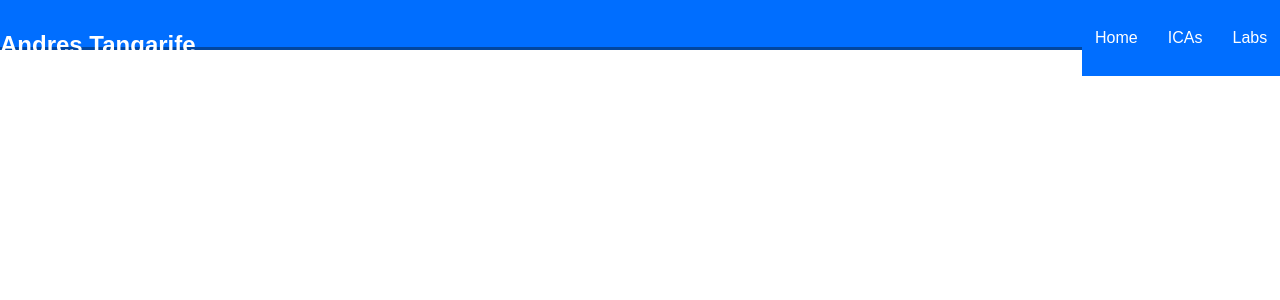
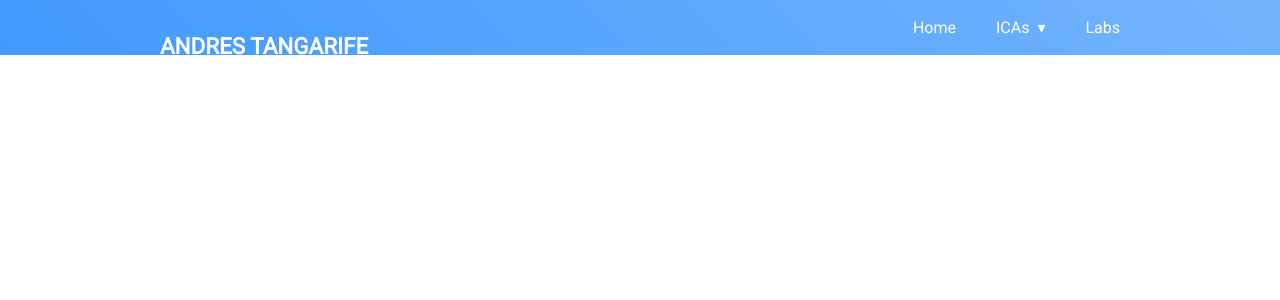
Before and after one commit to andresfelta95/CMPE2550, a PHP site: page / in a window 1280 px wide. Shown: the top 300 px of the page. Run offline with PHP 8.4, Linux system fonts and the light colour scheme.

Commit message:
Improvement on the landing page, need to fix bugs with the Nav bar

```diff
--- a/index.html
+++ b/index.html
@@ -8,18 +8,25 @@
     <title>Landing Page</title>
 </head>
 <body>
-    <header class="header">
-        <h2 class="logo"><a href="./">Andres Tangarife</a></h2>
+    <header class="navigation">
+        <div class="nav-container">
+            <h2 class="brand"><a href="./">Andres Tangarife</a></h2>
 
-        <a id="menu-toggle">&#9776</a>
-
-        <nav class="navbar">
-            <ul class="menu">
-                <li><a href="./">Home</a></li>
-                <li><a href="./ICAS/">ICAs</a></li>
-                <li><a href="./LABS/">Labs</a></li>
-            </ul>
-        </nav>
+            <nav class="navbar">
+                <div class="nav-mobile"><a id="navbar-toggle" href="#!"><span></span></a></div>
+                <ul class="nav-list">
+                    <li><a href="./">Home</a></li>
+                    <li>
+                        <a href="./ICAS/">ICAs</a>
+                        <ul class="navbar-dropdown">
+                            <li><a href="./ICAS/ICA01/ica01.php"></a></li>
+                            <li><a href="./ICAS/ICA02/index.php"></a></li>
+                        </ul>
+                    </li>
+                    <li><a href="./LABS/">Labs</a></li>
+                </ul>
+            </nav>
+        </div>
     </header>
 </body>
 </html>
--- a/style/style.css
+++ b/style/style.css
@@ -1,138 +1,154 @@
 /* General Style for main pages */
 /*----------------------------------------------*/
-/* Mobile format */
+@import url('https://fonts.googleapis.com/css?family=Roboto');
 body{
-    box-sizing: border-box;
     margin: 0;
-    padding: 0;
+     padding: 0;
+     font-family: 'Roboto', sans-serif;
 }
-html{
-    font-size: 100%;
-    font-family: "Nunito", Arial, sans-serif;
-    font-weight: normal;
-    line-height: 1.5;
+ .navigation {
+     height: 55px;
+     background: linear-gradient(45deg, #4199fe, #74b4fe);
 }
-a {
-    color: rgb(255, 0, 0);
-    opacity: 1;
-    text-decoration: none;
+ .brand {
+     position: absolute;
+     padding-left: 20px;
+     float: left;
+     line-height: 55px;
+     text-transform: uppercase;
+     font-size: 1.4em;
 }
-a:hover {
-    opacity: 0.85;
+ .brand a, .brand a:visited {
+     color: #ffffff;
+     text-decoration: none;
 }
-.header{
-    position: relative;
-    width: 100%;
-    background-color: rgb(0, 110, 255);
-    height: 50px;
-    line-height: 50px;
-    box-shadow: 0 -3px 0 rgb(2, 71, 160) inset;
+ .nav-container {
+     max-width: 1000px;
+     margin: 0 auto;
 }
-.wrap{
-    max-width: 960px;
-    margin: 0 auto;
+ nav {
+     float: right;
 }
-.logo{
-    font-family: inherit;
-    font-size: 1.5em;
-    margin-left: 1em;
+ nav ul {
+     list-style: none;
+     margin: 0;
+     padding: 0;
 }
-.logo a{
-    color: white;
-    text-decoration: none;
-    opacity: 1;
-    transition: 0.2s;
+ nav ul li {
+     float: left;
+     position: relative;
 }
-.logo a:hover{
-    opacity: 0.8;
+ nav ul li a,nav ul li a:visited {
+     display: block;
+     padding: 0 20px;
+     line-height: 55px;
+     color: #fff;
+     background: #262626 ;
+     text-decoration: none;
 }
-/*Mobile Menue*/
-#menu-toggle {
-    display: block;
-    position: absolute;
-    top: 0;
-    right: 1em;
-    color: white;
-    text-decoration: none;
-    font-weight: bold;
-    cursor: pointer;
-    opacity: 1;
-    padding: 0 0.4em;
+ nav ul li a{
+     background: transparent;
+     color: #FFF;
 }
-#menu-toggle:hover{
-    opacity: 0.8;
-    text-decoration: none;
-    border: none;
+ nav ul li a:hover, nav ul li a:visited:hover {
+     background: #2581DC;
+     color: #ffffff;
 }
-
-.navbar{
-    background-color: rgb(0, 110, 255);
-    float: none;
-    max-height: 0;
-    overflow: hidden;
-    transition: max-height 0.4s ease-out;
+ .navbar-dropdown li a{
+     background: #2581DC;
 }
-.navbar .menu{
-    margin: 0;
-    padding: 0;
-    list-style: none;
+ nav ul li a:not(:only-child):after, nav ul li a:visited:not(:only-child):after {
+     padding-left: 4px;
+     content: ' \025BE';
 }
-.navbar .menu li{
-    list-style: none;
-    display: block;
+ nav ul li ul li {
+     min-width: 190px;
 }
-.navbar .menu li a{
-    display: block;
-    text-decoration: none;
-    color: white;
-    padding: 0.8em;
-    transition: 0.2s ease-out;
-    border-bottom: 1px solid rgb(135, 187, 255);
+ nav ul li ul li a {
+     padding: 15px;
+     line-height: 20px;
 }
-.navbar .menu li a:hover{
-    background-color: rgb(153, 197, 255);
+ .navbar-dropdown {
+     position: absolute;
+     display: none;
+     z-index: 1;
+     background: #fff;
+     box-shadow: 0 0 35px 0 rgba(0,0,0,0.25);
 }
-.expand{
-    max-height: 20em;
+/* Mobile navigation */
+ .nav-mobile {
+     display: none;
+     position: absolute;
+     top: 0;
+     right: 0;
+     background: transparent;
+     height: 55px;
+     width: 70px;
 }
-/* Desktop format */
-@media only screen and (min-width: 768px) {
-    .wrap{
-        padding-left: 1em;
-        padding-right: 1em;
+ @media only screen and (max-width: 800px) {
+     .nav-mobile {
+         display: block;
     }
-    .logo{
-        margin-left: 0;
+     nav {
+         width: 100%;
+         padding: 55px 0 15px;
     }
-    .logo, .navbar{
-        display: inline-block;
+     nav ul {
+         display: none;
     }
-
-    /* Mobile Menu Icon */
-    #menu-toggle {
-        display: none;
+     nav ul li {
+         float: none;
     }
-
-    .navbar{
-        float: right;
-        max-height: none;
+     nav ul li a {
+         padding: 15px;
+         line-height: 20px;
+         background: #262626;
     }
-    .navbar .menu li{
-        list-style-type: none;
-        display: inline-block;
-        text-align: center;
+     nav ul li ul li a {
+         padding-left: 30px;
     }
-    .navbar .menu li a{
-        display: block;
-        border-bottom: 0;
-    }
-    .navbar .menu li a:hover{
-        box-shadow: 0 -3px 0 rgb(2, 71, 160) inset;
+     .navbar-dropdown {
+         position: static;
+}
+ @media screen and (min-width:800px) {
+     .nav-list {
+         display: block !important;
     }
 }
-/* Navigation Bar format */
-/*----------------------------------------------*/
-/* Main Body format */
-/*----------------------------------------------*/
-/* Footer format */
-/*----------------------------------------------*/
+ #navbar-toggle {
+     position: absolute;
+     left: 18px;
+     top: 15px;
+     cursor: pointer;
+     padding: 10px 35px 16px 0px;
+}
+ #navbar-toggle span, #navbar-toggle span:before, #navbar-toggle span:after {
+     cursor: pointer;
+     border-radius: 1px;
+     height: 3px;
+     width: 30px;
+     background: #ffffff;
+     position: absolute;
+     display: block;
+     content: '';
+     transition: all 300ms ease-in-out;
+}
+ #navbar-toggle span:before {
+     top: -10px;
+}
+ #navbar-toggle span:after {
+     bottom: -10px;
+}
+ #navbar-toggle.active span {
+     background-color: transparent;
+}
+ #navbar-toggle.active span:before, #navbar-toggle.active span:after {
+     top: 0;
+}
+ #navbar-toggle.active span:before {
+     transform: rotate(45deg);
+}
+ #navbar-toggle.active span:after {
+     transform: rotate(-45deg);
+}
+}
```
Also changed, not shown: index.js (+30 -4 lines).
